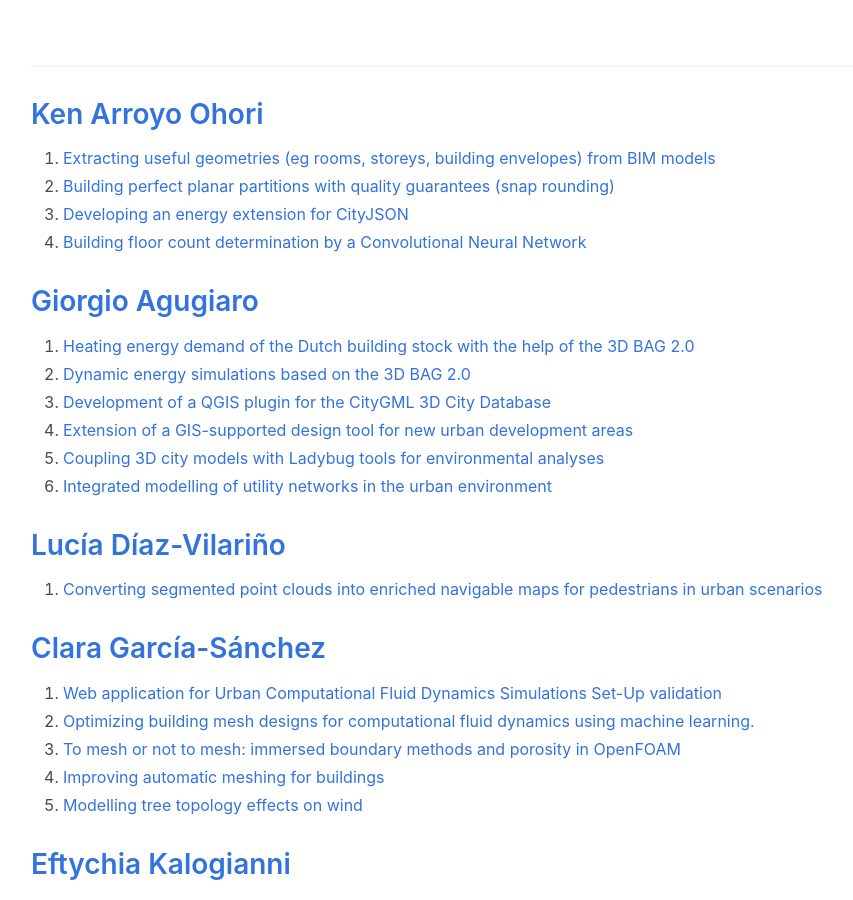
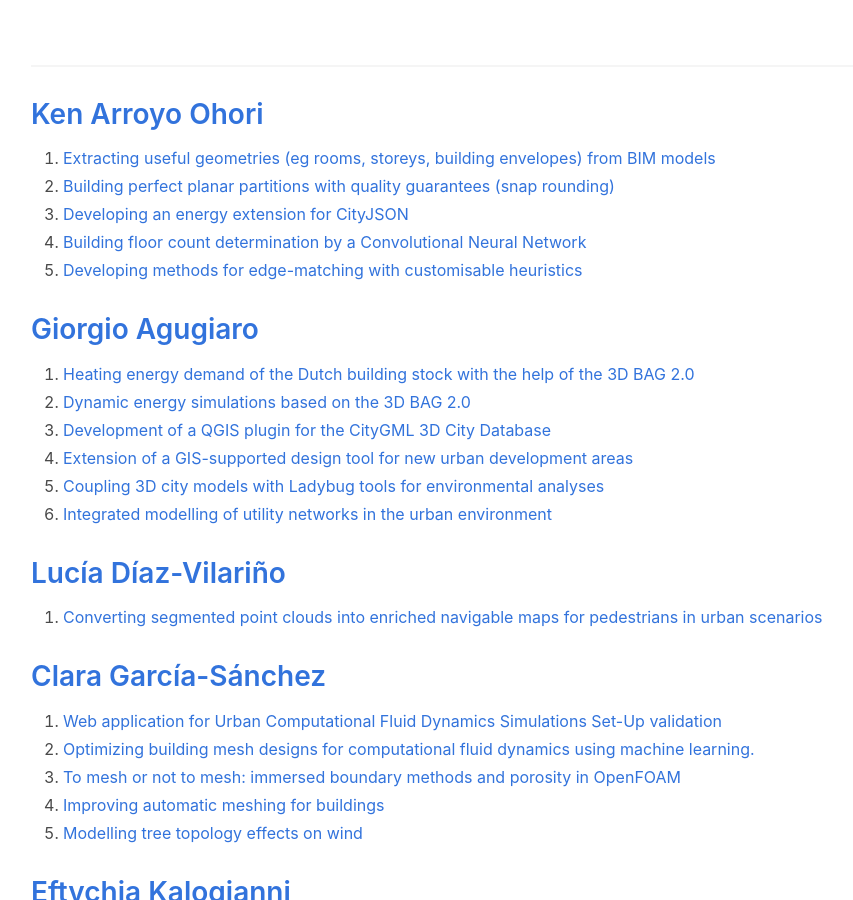
Before and after one commit to tudelft3d/geo2020, a Jekyll site: the page built from potentialtopics/index.md, in a window 1280 px wide and 900 px high, scrolled down 939 px. Shown: the whole window, without its empty margins (33-886 px from the left). Built offline with Jekyll 4.4.1, drawn with Linux system fonts in a browser that asks for light colours; nearby versions of some CDN libraries; some of the changed text lies outside the part shown.

Commit message:
CBS topic

```diff
--- a/potentialtopics/index.md
+++ b/potentialtopics/index.md
@@ -34,6 +34,7 @@
 1. [Building perfect planar partitions with quality guarantees (snap rounding)](https://3d.bk.tudelft.nl/education/msctopics/#snap-rounding-in-a-triangulation)
 1. [Developing an energy extension for CityJSON](https://3d.bk.tudelft.nl/education/msctopics/#development-and-testing-of-the-energy-extension-for-cityjson-v1x)
 1. [Building floor count determination by a Convolutional Neural Network](https://3d.bk.tudelft.nl/education/msctopics/#building-floor-count-determination-by-convolutional-neural-network)
+1. [Developing methods for edge-matching with customisable heuristics](https://3d.bk.tudelft.nl/education/msctopics/#developing-methods-for-edge-matching-with-customisable-heuristics-geometric-topological-and-semantic)
 
 ## [Giorgio Agugiaro](https://3d.bk.tudelft.nl/gagugiaro/)
  1. [Heating energy demand of the Dutch building stock with the help of the 3D BAG 2.0](https://3d.bk.tudelft.nl/education/msctopics/#heating-energy-demand-of-the-dutch-building-stock-with-the-help-of-the-3d-bag-20)
@@ -123,6 +124,7 @@
 
 ## [Jantien Stoter](https://3d.bk.tudelft.nl/jstoter/)
 1. [Developing Level of Detail framework for 3D cadastre implementation in practice](https://3d.bk.tudelft.nl/education/msctopics/#3d-cadastre)
+2. [Developing methods for edge-matching with customisable heuristics](https://3d.bk.tudelft.nl/education/msctopics/#developing-methods-for-edge-matching-with-customisable-heuristics-geometric-topological-and-semantic)
 
 <!-- 2. [Reconstructing a 3D road network for the whole Netherlands (for the National Road Data set (NWB))](https://nationaalwegenbestand.nl/nieuws/hoogte-informatie-toegevoegd-aan-nwb-voor-omgevingswet) [with NWB] -->
 
```
